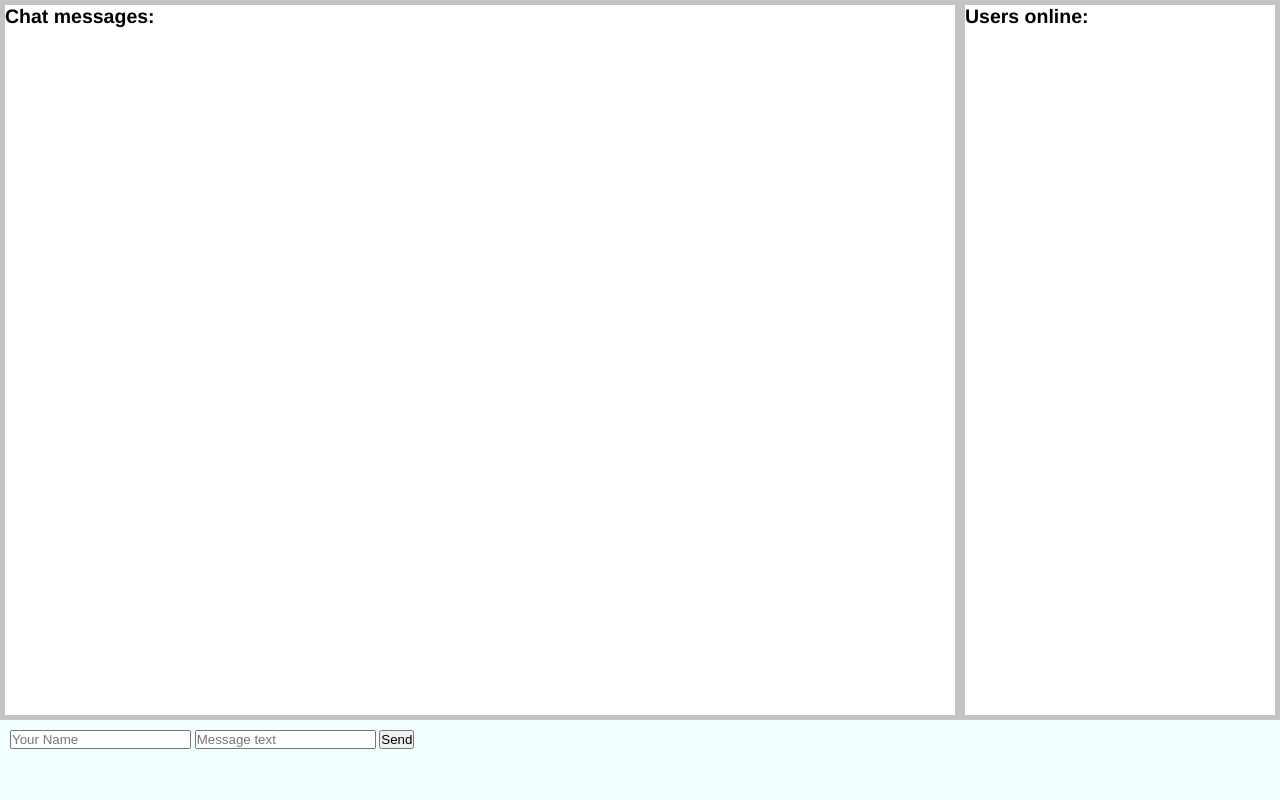
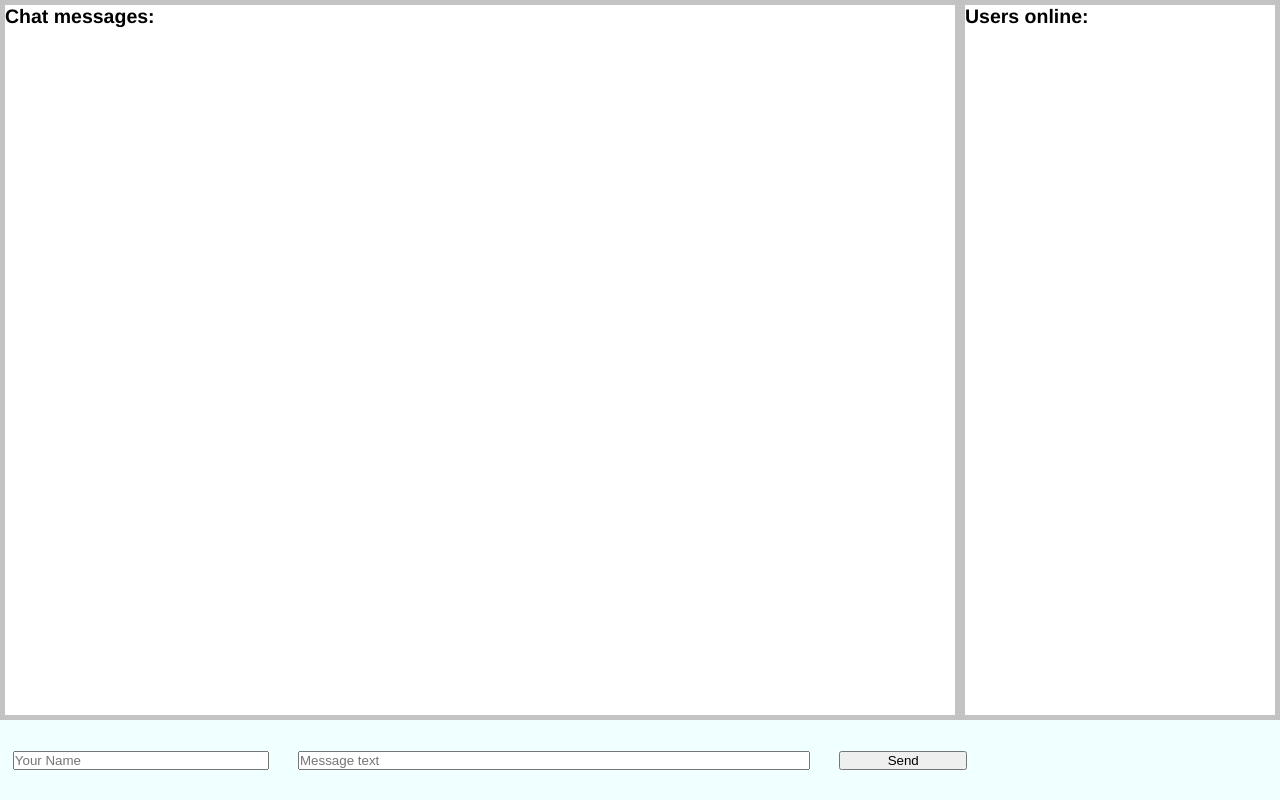
Before and after one commit to OlegBaslak/bsu-simple-chat, a website: page public/index.html in a window 1280 px wide. Drawn offline with nearby package versions, Linux system fonts and the light colour scheme; no server answers.

Commit message:
Update styles and remove unused code

```diff
--- a/app/socket/index.js
+++ b/app/socket/index.js
@@ -24,14 +24,11 @@ var ioEvents = function (io) {
         io.emit(newUserEvent, ID)
         console.log('user ' + ID + ' connected');
 
-        sockets.push(socket.nickname);
-
         socket.on(newMessageEvent, function (msg) {
             console.log("new message from id " + ID + ' (user: ' + socket.nickname + '): ' + msg);
             var text = String(msg || '');
             io.emit(messageToClientsEvent, socket.nickname, text);
         });
-
 
         socket.on(disconnectEvent, function () {
             console.log('user disconnected');
--- a/public/css/main.css
+++ b/public/css/main.css
@@ -9,26 +9,25 @@ body {
 }
 
 form {
-    padding: 10px;
     width: 100%;
     height: 100%;
     background: azure;
+    align-content: center;
 }
 
 form input {
-
+    width: 40%;
+    margin: 1%;
 }
 
-form button#send-msg-button {
-    position: absolute;
-    right: -57px;
-    bottom: -13px;
+form button {
+    width: 10%;
+    margin: 1%;
 }
 
-form input#nickname-input {
-    position: absolute;
-    left: -55px;
-    bottom: -13px;
+form input#nickname {
+    width: 20%;
+    margin: 1%;
 }
 
 .container {
@@ -50,6 +49,7 @@ form input#nickname-input {
     float: left;
     clear: right;
     border: 5px solid #c3c3c3;
+    overflow: auto;
 }
 
 .chat-right {
@@ -59,6 +59,7 @@ form input#nickname-input {
     width: 25%;
     height: 100%;
     border: 5px solid #c3c3c3;
+    overflow: auto;
 }
 
 #chat-content {
@@ -72,7 +73,6 @@ form input#nickname-input {
 }
 
 #messages {
-    overflow-y: scroll;
     list-style-type: none;
     margin: 0;
     padding: 0;
@@ -87,7 +87,6 @@ form input#nickname-input {
 }
 
 #users {
-    overflow-y: scroll;
     list-style-type: none;
     margin: 0;
     padding: 0;
```
Also changed, not shown: public/index.html (+3 -4 lines).
